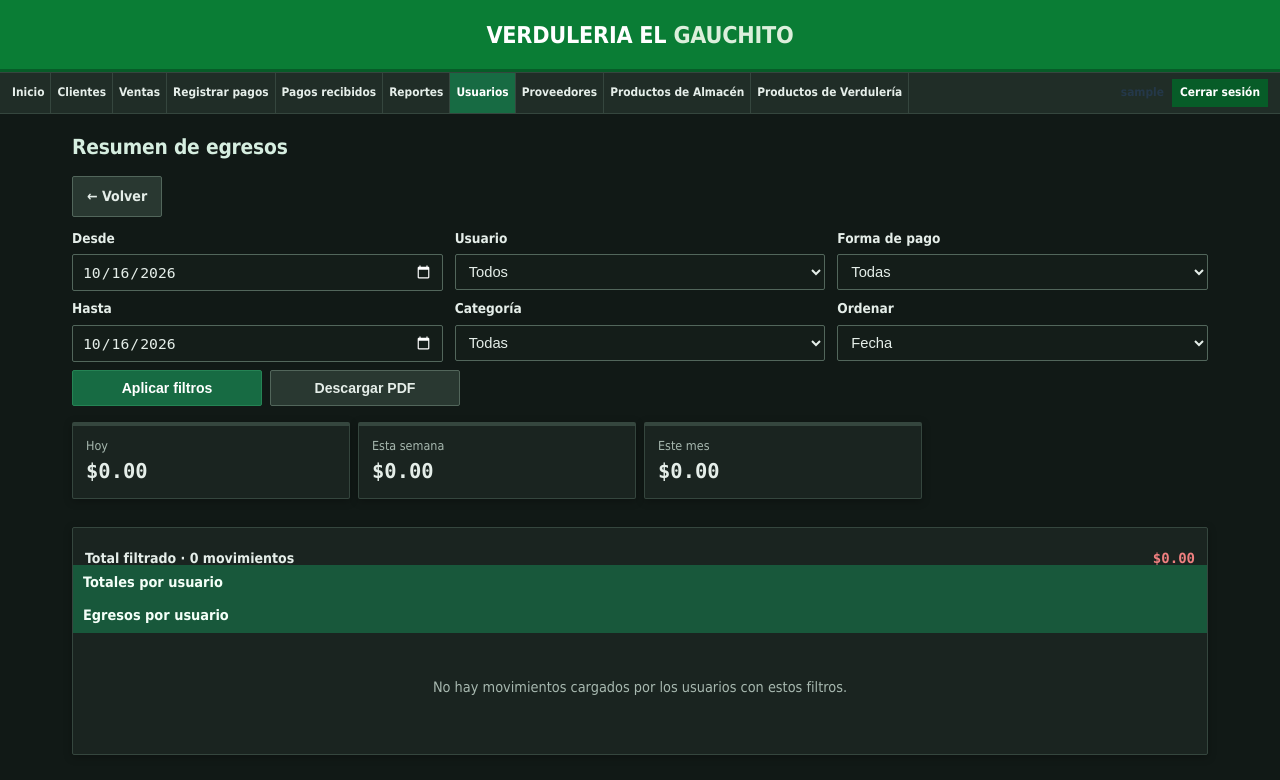
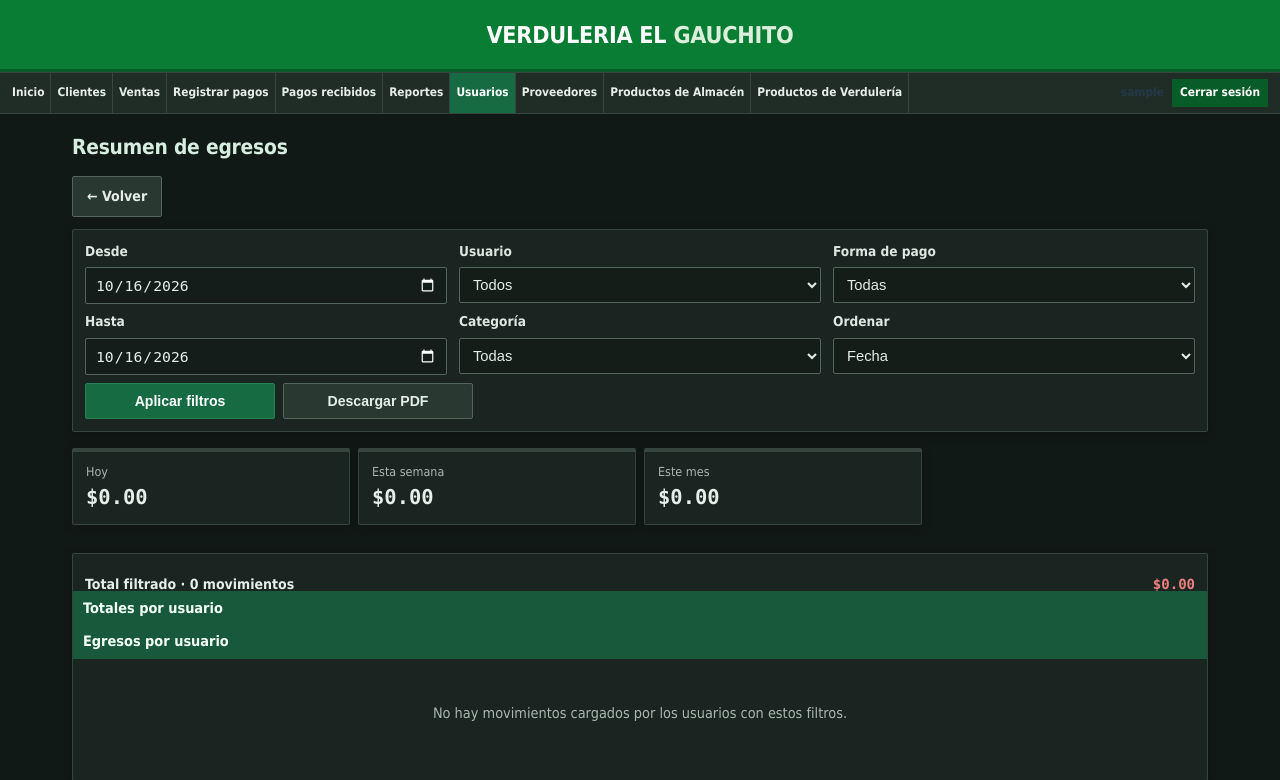
Before and after one commit to fernandochiappero-ui/ventasapp-flask, a Flask app: page /egresos in a window 1280 px wide. Shown: the top 780 px of the page. Before the commit the page ends 755 px from the top, so only its background shows below. Run offline with Flask 3, Linux system fonts and the light colour scheme; the visitor is signed in with stand-in values (Sample User, id 1); data comes from the database, SQL or seed files in the repository; data that the repository does not hold is empty; some libraries are stand-ins or nearby versions.

Commit message:
visual caja text

```diff
--- a/static/css/style.css
+++ b/static/css/style.css
@@ -550,8 +550,19 @@ table.reporte td.num, table.reporte th.num { text-align: right; }
   align-items: stretch;
   column-gap: 12px;
   row-gap: 8px;
+  padding: 16px;
+  border: 1px solid #3b4b43;
+  border-radius: 14px;
+  background: linear-gradient(135deg, #202b26 0%, #293832 55%, #202925 100%);
+  box-shadow: 0 8px 22px rgba(0, 0, 0, 0.22);
 }
 .rango-egresos > div { width: 100%; min-width: 0; }
+.rango-egresos label { color: #dce8e1; }
+.rango-egresos input,
+.rango-egresos select {
+  border-color: #53665c;
+  background-color: #151d19;
+}
 .rango-egresos > div:nth-child(1) { grid-column: 1; grid-row: 1; }
 .rango-egresos > div:nth-child(2) { grid-column: 1; grid-row: 2; }
 .rango-egresos > div:nth-child(3) { grid-column: 2; grid-row: 1; }
--- a/templates/base.html
+++ b/templates/base.html
@@ -10,7 +10,7 @@
      bien en un celular (y no como una web de escritorio achicada) #}
   <meta name="viewport" content="width=device-width, initial-scale=1">
   <title>{% block titulo %}VERDULERIA EL GAUCHITO{% endblock %}</title>
-  <link rel="stylesheet" href="{{ url_for('static', filename='css/style.css', v='21') }}">
+  <link rel="stylesheet" href="{{ url_for('static', filename='css/style.css', v='22') }}">
   <script src="{{ url_for('static', filename='js/app.js', v='19') }}" defer></script>
 </head>
 <body>
--- a/templates/egresos/index.html
+++ b/templates/egresos/index.html
@@ -6,7 +6,7 @@
 <a href="{{ url_for('dashboard') }}" class="boton secundario boton-volver"
    onclick="if (window.history.length > 1) { window.history.back(); return false; }">← Volver</a>
 
-<form method="GET" class="rango-fechas rango-egresos">
+<form method="GET" class="rango-fechas rango-egresos tarjeta">
   <div><label for="desde">Desde</label><input id="desde" type="date" name="desde" value="{{ desde.isoformat() }}"></div>
   <div><label for="hasta">Hasta</label><input id="hasta" type="date" name="hasta" value="{{ hasta.isoformat() }}"></div>
   <div><label for="usuario_id">Usuario</label><select id="usuario_id" name="usuario_id"><option value="">Todos</option>{% for u in usuarios %}<option value="{{ u.id }}" {{ 'selected' if vendedor_id == u.id }}>{{ u.username }}</option>{% endfor %}</select></div>
```
